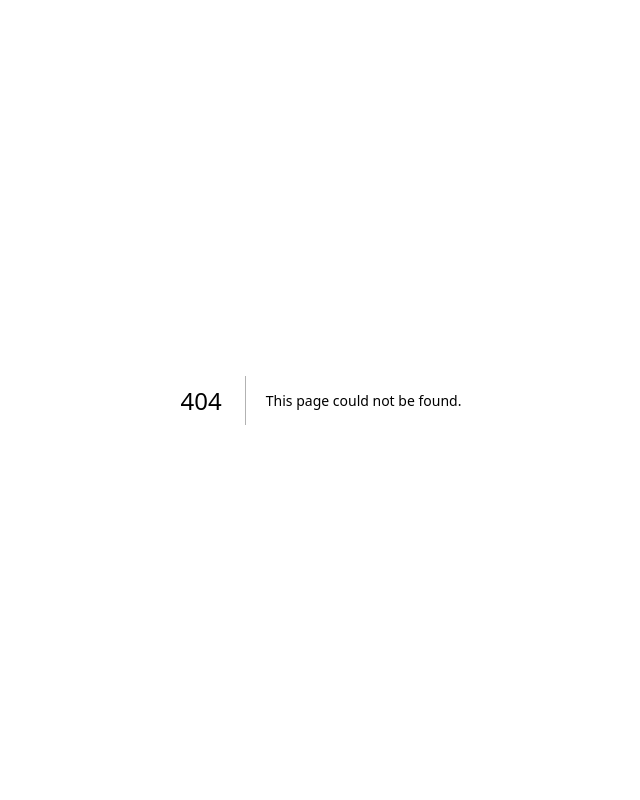
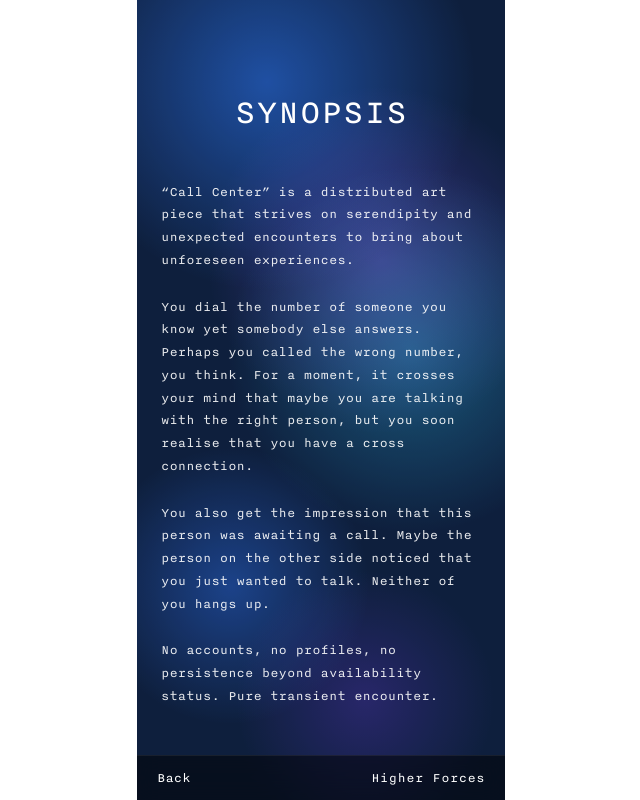
Before and after one commit to Non-territorial/call_center, a Next.js app: page /about in a window 1280 px wide. Before the commit this address had no page. Shown: the whole page, without its empty margins (319-959 px from the left). Built offline with nearby package versions, Linux system fonts and the light colour scheme.

Commit message:
green and red

```diff
--- /dev/null
+++ b/app/about/page.tsx
@@ -0,0 +1,51 @@
+// app/about/page.tsx
+'use client'
+import { useEffect } from 'react'
+
+export default function About() {
+  useEffect(() => {
+    console.log('About page loaded')
+  }, [])
+
+  /* ─── Bloom orb layer (reused in both logged-in and logged-out views) ─── */
+  const Orbs = () => (
+    <div className="pointer-events-none absolute inset-0 overflow-hidden">
+      <div className="absolute -top-32 -left-20 w-105 h-105 rounded-full bg-[radial-gradient(circle,rgba(26,79,190,0.70)_0%,transparent_70%)] mix-blend-screen animate-[breathe1_9s_ease-in-out_infinite]" />
+      <div className="absolute top-20 left-16 w-90 h-90 rounded-full bg-[radial-gradient(circle,rgba(80,40,160,0.55)_0%,transparent_68%)] mix-blend-screen animate-[breathe2_11s_ease-in-out_infinite]" />
+      <div className="absolute top-40 -right-24 w-95 h-95 rounded-full bg-[radial-gradient(circle,rgba(20,110,140,0.60)_0%,transparent_68%)] mix-blend-screen animate-[breathe3_10s_ease-in-out_infinite]" />
+      <div className="absolute bottom-16 -left-14 w-75 h-75 rounded-full bg-[radial-gradient(circle,rgba(30,80,200,0.50)_0%,transparent_65%)] mix-blend-screen animate-[breathe1_12s_ease-in-out_infinite_reverse]" />
+      <div className="absolute -bottom-10 right-0 w-70 h-70 rounded-full bg-[radial-gradient(circle,rgba(60,20,130,0.45)_0%,transparent_65%)] mix-blend-screen animate-[breathe2_8s_ease-in-out_infinite_reverse]" />
+    </div>
+  )
+
+  return (
+    <div className="relative min-h-screen bg-[#0e1f3d] text-white flex flex-col items-center justify-center p-6 overflow-hidden">
+      <Orbs />
+
+      <div className="relative z-10 max-w-xs w-full text-left flex flex-col gap-6">
+        <h1 className="text-4xl font-light uppercase text-center mb-6">SYNOPSIS</h1>
+
+        <p className="text-sm leading-relaxed opacity-90">
+          “Call Center” is a distributed art piece that strives on serendipity and unexpected encounters to bring about unforeseen experiences.
+        </p>
+
+        <p className="text-sm leading-relaxed opacity-90">
+          You dial the number of someone you know yet somebody else answers. Perhaps you called the wrong number, you think. For a moment, it crosses your mind that maybe you are talking with the right person, but you soon realise that you have a cross connection.
+        </p>
+
+        <p className="text-sm leading-relaxed opacity-90">
+          You also get the impression that this person was awaiting a call. Maybe the person on the other side noticed that you just wanted to talk. Neither of you hangs up.
+        </p>
+
+        <p className="text-sm leading-relaxed opacity-90">
+          No accounts, no profiles, no persistence beyond availability status. Pure transient encounter.
+        </p>
+      </div>
+
+      <div className="absolute bottom-0 left-0 right-0 border-t border-white/[0.07] bg-black/50 backdrop-blur-md px-5 py-3 flex items-center justify-between z-20">
+        <a href="/" className="text-white text-sm">Back</a>
+        <div className="text-sm text-white tracking-wide">Higher Forces</div>
+      </div>
+    </div>
+  )
+}
--- a/app/page.tsx
+++ b/app/page.tsx
@@ -111,9 +111,9 @@ export default function Home() {
   <RoomAudioRenderer volume={1.0} />
   <button
   onClick={() => setInCall(false)}
-  className="fixed bottom-20 left-0 right-0 mx-auto w-40 py-4 bg-red-600 rounded-full text-white text-lg font-medium hover:bg-red-700"
+  className="fixed bottom-20 left-0 right-0 mx-auto w-40 py-3 text-[11px] tracking-[0.2em] uppercase text-white/50 bg-white/5 border border-white/10 rounded-xl hover:bg-white/10 hover:text-white transition-all"
 >
-  End Call
+  END CALL
 </button>
 </LiveKitRoom>
     )
@@ -139,29 +139,31 @@ export default function Home() {
 
           {/* Title */}
           <div className="text-center">
-            <h1 className="text-5xl font-light tracking-[0.25em] uppercase">CALL CENTER</h1>
+            <h1 className="text-5xl font-light tracking-[0.2rem] uppercase">CALL CENTER</h1>
             <p className="text-xs tracking-[0.3em] uppercase text-white/50 mt-2">distributed artwork</p>
           </div>
 
           {/* Availability status pill */}
           <div className="flex items-center gap-2 px-4 py-2 rounded-full border border-white/10 backdrop-blur-md">
-            <div className={`w-2 h-2 rounded-full shrink-0 ${user.is_available ? 'bg-emerald-400 shadow-[0_0_8px_rgba(52,211,153,0.8)]' : 'bg-white/25'}`} />
+            <div className={`w-2 h-2 rounded-full shrink-0 ${user.is_available ? 'bg-emerald-400 shadow-[0_0_8px_rgba(52,211,153,0.8)]' : 'bg-red-600 shadow-[0_0_8px_rgba(52,211,153,0.8)]'}`} />
             <span className="text-[10px] tracking-widest text-white/50 uppercase">{user.is_available ? 'available' : 'unavailable'}</span>
           </div>
 
           {/* Call — main verb, Bloom-style */}
           <div className="w-full border-t border-b border-white/13 py-1">
             <div className="flex justify-center">
-              <button onClick={startCall} className="text-2xl font-light text-white bg-transparent border-none cursor-pointer px-8 py-5 tracking-wide transition-opacity hover:opacity-65">
-                Call
+              <button onClick={startCall} className="text-3xl font-light text-white bg-transparent border-none cursor-pointer px-8 py-5 tracking-wide transition-opacity hover:opacity-65">
+                CALL
               </button>
             </div>
-            <p className="text-xs text-white/50 text-center pb-4 px-4 leading-relaxed">
+            <p className="text-sm text-white/50 text-center pb-4 px-4 leading-relaxed">
               Dial out and reach the unexpected.
             </p>
           </div>
 
           {/* Availability toggle */}
+
+          <div className="flex flex-col gap-2 w-full">
   <button
     onClick={async () => {
       const newVal = !user.is_available
@@ -176,26 +178,30 @@ export default function Home() {
   >
     {user.is_available ? 'Become unavailable' : 'Become available'}
   </button>
+
   <button
     onClick={() => {
       localStorage.removeItem('user')
       setLoggedIn(false)
       setUser(null)
     }}
-  className="w-full py-3 text-[11px] tracking-[0.2em] uppercase text-white/50 bg-white/5 border border-white/10 rounded-xl hover:bg-white/10 hover:text-white transition-all mt-6"
+    className="w-full py-3 text-[11px] tracking-[0.15em] uppercase text-white/50 bg-white/5 border border-white/10 rounded-xl hover:bg-white/10 hover:text-white transition-all"
   >
     LOG OUT
   </button>
+</div>
 
         </div>
 
         {/* Footer bar — like Bloom's Trope strip */}
-        <div className="absolute bottom-0 left-0 right-0 border-t border-white/[0.07] bg-black/50 backdrop-blur-md px-5 py-3 flex items-center gap-3 z-20">
-          <div className="w-10 h-10 rounded-[9px] shrink-0 bg-linear-to-br from-[#1a4fd6] via-[#5b2fa0] to-[#1a7a9a] flex items-center justify-center text-base">📡</div>
-          <div>
+       <div className="absolute bottom-0 left-0 right-0 border-t border-white/[0.07] bg-black/50 backdrop-blur-md px-5 py-3 flex items-center justify-between z-20">
+  <a
+    href="/about"
+    className="text-white text-sm hover:text-gray-400"
+  >
+    About
+  </a>
   <div className="text-sm text-white tracking-wide">Higher Forces</div>
-            <div className="text-xs text-white/50 mt-0.5">distributed artwork</div>
-          </div>
 </div>
 
         {/* Incoming call modal */}
```
Lines whose indentation alone changed are shown as unchanged.
